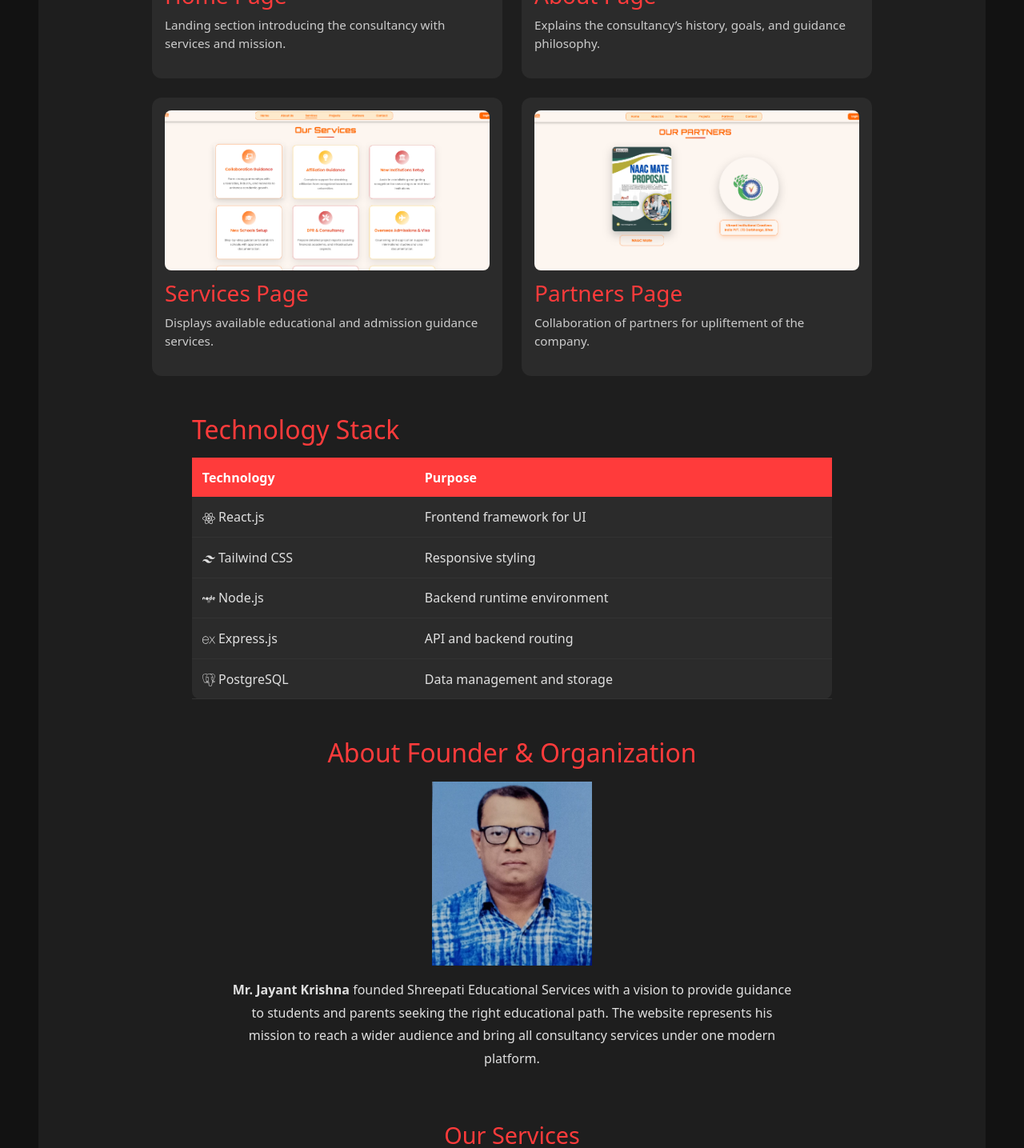
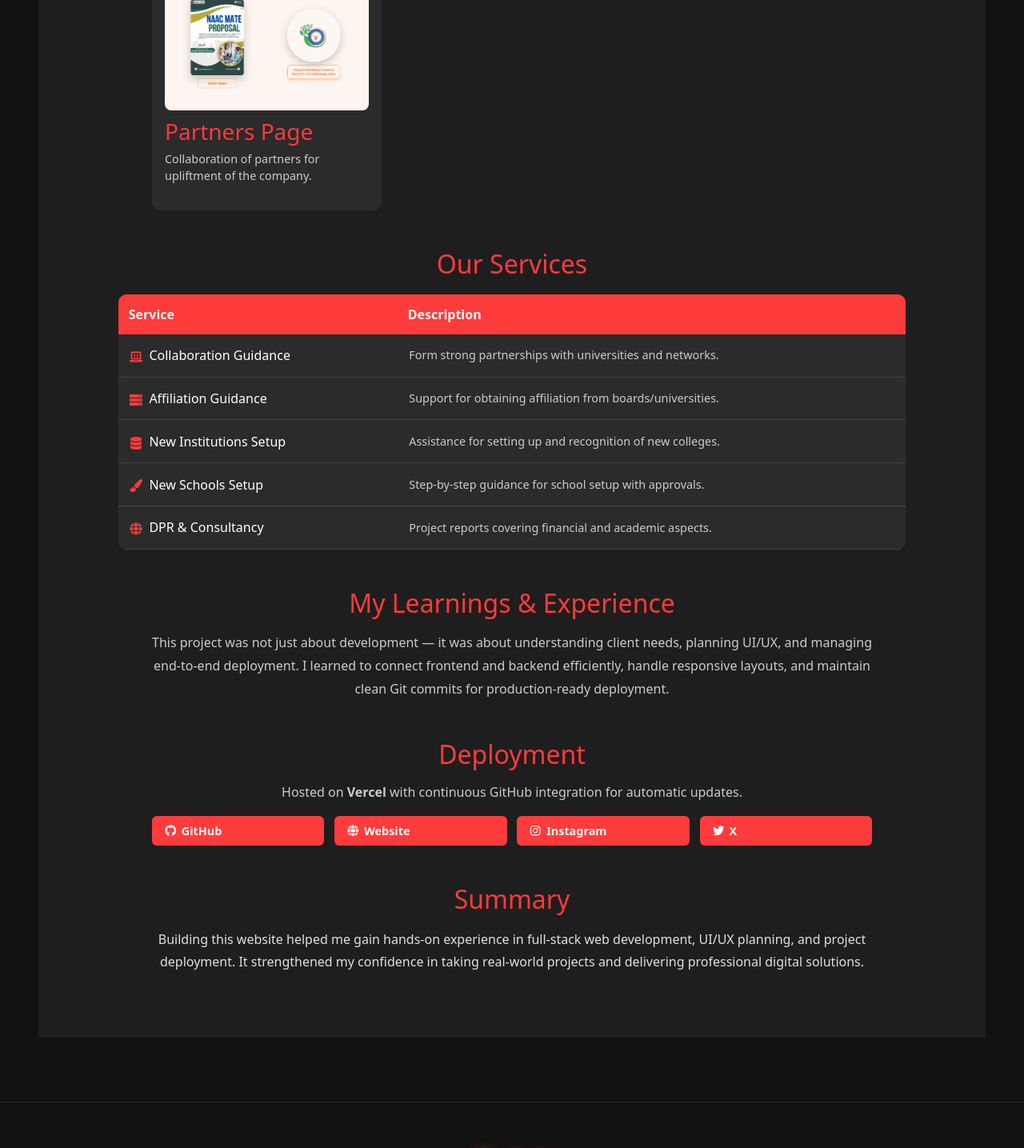
Before and after one commit to Vibhav11Krishna/Personal-Portfolio, a React (Vite) app: page /seswebsite in a window 1280 px wide. Shown: the part 1140-2575 px from the top of the page at 80% size. Built offline with nearby package versions, Linux system fonts and the light colour scheme.

Commit message:
Updated SesWebsitePage with full alignment and design improvements

```diff
--- a/src/pages/SesWebsitePage.jsx
+++ b/src/pages/SesWebsitePage.jsx
@@ -25,60 +25,50 @@ import coursesImg from "../assets/services.png";
 import contactImg from "../assets/partners.png";
 import founderImg from "../assets/founder.jpg";
 
-// --- Styles ---
-const tableStyle = {
-  width: "100%",
-  borderCollapse: "collapse",
-  background: "#2b2b2b",
-  borderRadius: "10px",
-};
-const tableHeader = { padding: "0.8rem", textAlign: "left", fontWeight: "bold" };
-const tableCell = { padding: "0.8rem", borderBottom: "1px solid #333" };
+// Common styles
 const linkStyle = {
   display: "inline-flex",
   alignItems: "center",
-  gap: "0.5rem",
-  padding: "0.6rem 1.2rem",
+  gap: "0.4rem",
+  padding: "0.5rem 1rem",
   background: "#FF3B3B",
   color: "#fff",
-  borderRadius: "8px",
+  borderRadius: "6px",
   fontWeight: "600",
   textDecoration: "none",
+  fontSize: "0.9rem",
   transition: "all 0.3s ease",
 };
 
-// --- Glow Function ---
 const handleGlow = (e, isHover) => {
   e.currentTarget.style.transform = isHover ? "scale(1.05)" : "scale(1)";
-  e.currentTarget.style.boxShadow = isHover ? "0 0 15px #FF3B3B" : "none";
+  e.currentTarget.style.boxShadow = isHover ? "0 0 10px #FF3B3B" : "none";
 };
 
-// --- Project Overview Data ---
-const projectOverview = [
-  { img: homepageImg, title: "Home Page", desc: "Landing section introducing the consultancy with services and mission." },
-  { img: aboutImg, title: "About Page", desc: "Explains the consultancy’s history, goals, and guidance philosophy." },
-  { img: coursesImg, title: "Services Page", desc: "Displays available educational and admission guidance services." },
-  { img: contactImg, title: "Partners Page", desc: "Collaboration of partners for upliftement of the company." },
-];
+const SesWebsitePage = () => {
+  const projectOverview = [
+    { img: homepageImg, title: "Home Page", desc: "Landing section introducing the consultancy with services and mission." },
+    { img: aboutImg, title: "About Page", desc: "Explains the consultancy’s history, goals, and guidance philosophy." },
+    { img: coursesImg, title: "Services Page", desc: "Displays available educational and admission guidance services." },
+    { img: contactImg, title: "Partners Page", desc: "Collaboration of partners for upliftment of the company." },
+  ];
 
-const SesWebsitePage = () => {
   return (
-    <section style={{ background: "#1E1E1E", color: "#E0E0E0", padding: "4rem 2rem" }}>
-
+    <section style={{ background: "#1E1E1E", color: "#E0E0E0", padding: "3rem 1.5rem" }}>
       {/* Header */}
       <div style={{ textAlign: "center", marginBottom: "3rem" }}>
         <img
           src={websiteImg}
           alt="Shreepati Educational Services"
           style={{
-            width: "310px",
-            height: "190px",
-            objectFit: "cover",
+            width: "280px",
+            height: "auto",
+            objectFit: "contain",
             borderRadius: "12px",
             marginBottom: "1rem",
           }}
         />
-        <h1 style={{ color: "#FF3B3B", fontSize: "2.5rem", marginBottom: "1rem" }}>
+        <h1 style={{ color: "#FF3B3B", fontSize: "2rem", marginBottom: "1rem" }}>
           Shreepati Educational Services Website
         </h1>
         <p style={{ fontSize: "1rem", color: "#ccc", maxWidth: "800px", margin: "0 auto" }}>
@@ -88,27 +78,14 @@ const SesWebsitePage = () => {
         </p>
       </div>
 
-      {/* Project Overview */}
-      <div style={{ maxWidth: "900px", margin: "0 auto 3rem" }}>
-        <h2 style={{ color: "#FF3B3B", marginBottom: "1rem" }}>Project Overview</h2>
-        <p style={{ lineHeight: "1.8", marginBottom: "1rem" }}>
-          This project was a personal milestone — creating a professional consultancy website for my father’s business.
-          It represents both a technical learning experience and a meaningful contribution to his consultancy.
-        </p>
-        <p style={{ lineHeight: "1.8" }}>
-          The goal was to design a responsive and dynamic platform where students and parents can easily access
-          course details, services, and contact information — all within a seamless, modern interface.
-        </p>
-      </div>
-
       {/* Website Pages */}
       <div style={{ maxWidth: "900px", margin: "0 auto 3rem" }}>
         <h2 style={{ color: "#FF3B3B", marginBottom: "1rem" }}>Website Pages</h2>
         <div
           style={{
             display: "grid",
-            gridTemplateColumns: "repeat(auto-fit, minmax(300px, 1fr))",
-            gap: "1.5rem",
+            gridTemplateColumns: "repeat(auto-fit, minmax(260px, 1fr))",
+            gap: "1.2rem",
           }}
         >
           {projectOverview.map((page, idx) => (
@@ -116,12 +93,12 @@ const SesWebsitePage = () => {
               key={idx}
               style={{
                 background: "#2b2b2b",
-                borderRadius: "12px",
+                borderRadius: "10px",
                 padding: "1rem",
                 transition: "transform 0.3s ease, box-shadow 0.3s ease",
               }}
               onMouseOver={(e) =>
-                (e.currentTarget.style.transform = "translateY(-6px) scale(1.02)")
+                (e.currentTarget.style.transform = "translateY(-5px) scale(1.02)")
               }
               onMouseOut={(e) => (e.currentTarget.style.transform = "none")}
             >
@@ -130,112 +107,37 @@ const SesWebsitePage = () => {
                 alt={page.title}
                 style={{
                   width: "100%",
-                  height: "200px",
+                  height: "180px",
                   objectFit: "cover",
                   borderRadius: "8px",
-                  marginBottom: "0.8rem",
+                  marginBottom: "0.6rem",
                 }}
               />
-              <h3 style={{ color: "#FF3B3B", marginBottom: "0.5rem" }}>{page.title}</h3>
-              <p style={{ fontSize: "0.95rem", color: "#ccc" }}>{page.desc}</p>
+              <h3 style={{ color: "#FF3B3B", marginBottom: "0.4rem" }}>{page.title}</h3>
+              <p style={{ fontSize: "0.9rem", color: "#ccc" }}>{page.desc}</p>
             </div>
           ))}
         </div>
       </div>
 
-      {/* Technology Stack */}
-      <div style={{ maxWidth: "800px", margin: "0 auto 3rem" }}>
-        <h2 style={{ color: "#FF3B3B", marginBottom: "1rem" }}>Technology Stack</h2>
-        <table style={tableStyle}>
-          <thead>
-            <tr style={{ background: "#FF3B3B", color: "#fff" }}>
-              <th style={tableHeader}>Technology</th>
-              <th style={tableHeader}>Purpose</th>
-            </tr>
-          </thead>
-          <tbody>
-            <tr><td style={tableCell}><FaReact /> React.js</td><td style={tableCell}>Frontend framework for UI</td></tr>
-            <tr><td style={tableCell}><SiTailwindcss /> Tailwind CSS</td><td style={tableCell}>Responsive styling</td></tr>
-            <tr><td style={tableCell}><FaNode /> Node.js</td><td style={tableCell}>Backend runtime environment</td></tr>
-            <tr><td style={tableCell}><SiExpress /> Express.js</td><td style={tableCell}>API and backend routing</td></tr>
-            <tr><td style={tableCell}><SiPostgresql /> PostgreSQL</td><td style={tableCell}>Data management and storage</td></tr>
-          </tbody>
-        </table>
-      </div>
-
-      {/* Founder Section */}
-      <div style={{ maxWidth: "900px", margin: "0 auto 3rem", textAlign: "center" }}>
-        <h2 style={{ color: "#FF3B3B", marginBottom: "1rem" }}>About Founder & Organization</h2>
-        <img
-          src={founderImg}
-          alt="Founder"
-          style={{
-            width: "200px",
-            height: "230px",
-            objectFit: "cover",
-            marginBottom: "1rem",
-          }}
-        />
-        <p style={{ color: "#E0E0E0", maxWidth: "700px", margin: "0 auto", lineHeight: "1.8" }}>
-          <strong>Mr. Jayant Krishna</strong> founded Shreepati Educational Services
-           with a vision to provide guidance to students and parents seeking the right educational path.
-          The website represents his mission to reach a wider audience and bring all consultancy services
-          under one modern platform.
-        </p>
-      </div>
-
-      {/* Services Section */}
-      <div
-        style={{
-          maxWidth: "1000px",
-          margin: "0 auto 3rem",
-          padding: "1rem",
-        }}
-      >
-        <h2
-          style={{
-            color: "#FF3B3B",
-            marginBottom: "1.5rem",
-            textAlign: "center",
-            fontSize: "1.8rem",
-          }}
-        >
-          Our Services
-        </h2>
-
-        <div
-          style={{
-            overflowX: "auto",
-            borderRadius: "10px",
-            boxShadow: "0 0 15px rgba(255, 59, 59, 0.1)",
-          }}
-        >
-          <table
-            style={{
-              width: "100%",
-              borderCollapse: "collapse",
-              background: "#2b2b2b",
-              borderRadius: "10px",
-            }}
-          >
+      {/* Services Table */}
+      <div style={{ maxWidth: "1000px", margin: "0 auto 3rem", padding: "0 0.5rem" }}>
+        <h2 style={{ color: "#FF3B3B", marginBottom: "1.2rem", textAlign: "center" }}>Our Services</h2>
+        <div style={{ overflowX: "auto", borderRadius: "10px" }}>
+          <table style={{ width: "100%", borderCollapse: "collapse", background: "#2b2b2b" }}>
             <thead>
               <tr style={{ background: "#FF3B3B", color: "#fff", textAlign: "left" }}>
-                <th style={{ padding: "1rem", fontWeight: "700", width: "35%", fontSize: "1rem" }}>Service</th>
-                <th style={{ padding: "1rem", fontWeight: "700", fontSize: "1rem" }}>Description</th>
+                <th style={{ padding: "0.8rem" }}>Service</th>
+                <th style={{ padding: "0.8rem" }}>Description</th>
               </tr>
             </thead>
             <tbody>
               {[
-                { icon: <FaLaptopCode />, title: "Collaboration Guidance", desc: "Form strong partnerships with universities, industry, and networks to enhance academic growth." },
-                { icon: <FaServer />, title: "Affiliation Guidance", desc: "Complete support for obtaining affiliation from recognized boards and universities." },
-                { icon: <FaDatabase />, title: "New Institutions Setup", desc: "Assist in establishing and getting recognition for new colleges or mid-level institutions." },
-                { icon: <FaPaintBrush />, title: "New Schools Setup", desc: "Step-by-step guidance to establish schools with approvals and documentation." },
-                { icon: <FaGlobe />, title: "DPR & Consultancy", desc: "Prepare detailed project reports covering financial, academic, and infrastructure aspects." },
-                { icon: <FaMobileAlt />, title: "Overseas Admissions & Visa", desc: "Counseling and application support for international studies and visa documentation." },
-                { icon: <FaCloud />, title: "Educational Loans & HR", desc: "Consultation for securing loans and streamlining HR for institutions." },
-                { icon: <FaUsers />, title: "Domestic Admission Counseling", desc: "Guide students across India in selecting the right courses and institutions." },
-                { icon: <FaUserTie />, title: "Accreditation Assistance", desc: "Help institutions achieve national and international accreditation efficiently." },
-                { icon: <FaChartLine />, title: "Data & Document Management", desc: "Customized solutions for managing institutional data, libraries, and documents." },
+                { icon: <FaLaptopCode />, title: "Collaboration Guidance", desc: "Form strong partnerships with universities and networks." },
+                { icon: <FaServer />, title: "Affiliation Guidance", desc: "Support for obtaining affiliation from boards/universities." },
+                { icon: <FaDatabase />, title: "New Institutions Setup", desc: "Assistance for setting up and recognition of new colleges." },
+                { icon: <FaPaintBrush />, title: "New Schools Setup", desc: "Step-by-step guidance for school setup with approvals." },
+                { icon: <FaGlobe />, title: "DPR & Consultancy", desc: "Project reports covering financial and academic aspects." },
               ].map((service, idx) => (
                 <tr
                   key={idx}
@@ -246,11 +148,11 @@ const SesWebsitePage = () => {
                   onMouseEnter={(e) => (e.currentTarget.style.background = "rgba(255,59,59,0.1)")}
                   onMouseLeave={(e) => (e.currentTarget.style.background = "none")}
                 >
-                  <td style={{ padding: "1rem", display: "flex", alignItems: "center", gap: "0.6rem", color: "#fff", fontWeight: "600" }}>
-                    <span style={{ color: "#FF3B3B", fontSize: "1.2rem" }}>{service.icon}</span>
+                  <td style={{ padding: "0.9rem", display: "flex", alignItems: "center", gap: "0.5rem", color: "#fff" }}>
+                    <span style={{ color: "#FF3B3B" }}>{service.icon}</span>
                     {service.title}
                   </td>
-                  <td style={{ padding: "1rem", color: "#ccc", lineHeight: "1.6" }}>{service.desc}</td>
+                  <td style={{ padding: "0.9rem", color: "#ccc", fontSize: "0.9rem" }}>{service.desc}</td>
                 </tr>
               ))}
             </tbody>
@@ -258,47 +160,69 @@ const SesWebsitePage = () => {
         </div>
       </div>
 
-      {/* Deployment */}
+      {/* My Learnings Section */}
+      <div style={{ maxWidth: "900px", margin: "0 auto 3rem", textAlign: "center" }}>
+        <h2 style={{ color: "#FF3B3B", marginBottom: "1rem" }}>My Learnings & Experience</h2>
+        <p style={{ lineHeight: "1.8", color: "#ccc", marginBottom: "1rem" }}>
+          This project was not just about development — it was about understanding client needs,
+          planning UI/UX, and managing end-to-end deployment. I learned to connect frontend and backend efficiently,
+          handle responsive layouts, and maintain clean Git commits for production-ready deployment.
+        </p>
+      </div>
+
+      {/* Deployment Links */}
       <div style={{ maxWidth: "900px", margin: "0 auto 3rem", textAlign: "center" }}>
         <h2 style={{ color: "#FF3B3B", marginBottom: "1rem" }}>Deployment</h2>
-        <p style={{ lineHeight: "1.8", marginBottom: "1rem" }}>
-          Hosted on <strong>Vercel</strong> with continuous deployment from GitHub for faster updates and scalability.
+        <p style={{ lineHeight: "1.6", marginBottom: "1rem", color: "#ccc" }}>
+          Hosted on <strong>Vercel</strong> with continuous GitHub integration for automatic updates.
         </p>
-
-        <div style={{ display: "grid", gridTemplateColumns: "repeat(2, auto)", gap: "1rem", justifyContent: "center" }}>
-          <a href="https://github.com/Vibhav11Krishna/Shreepati-Educational-Services" target="_blank" rel="noopener noreferrer" style={linkStyle}
-             onMouseEnter={(e) => handleGlow(e, true)} onMouseLeave={(e) => handleGlow(e, false)}>
+        <div
+          style={{
+            display: "grid",
+            gridTemplateColumns: "repeat(auto-fit, minmax(130px, 1fr))",
+            gap: "0.8rem",
+            justifyContent: "center",
+          }}
+        >
+          <a href="https://github.com/Vibhav11Krishna/Shreepati-Educational-Services" target="_blank" rel="noopener noreferrer"
+            style={linkStyle} onMouseEnter={(e) => handleGlow(e, true)} onMouseLeave={(e) => handleGlow(e, false)}>
             <FaGithub /> GitHub
           </a>
-          <a href="https://shreepati-educational-services-a35b.vercel.app/" target="_blank" rel="noopener noreferrer" style={linkStyle}
-             onMouseEnter={(e) => handleGlow(e, true)} onMouseLeave={(e) => handleGlow(e, false)}>
-            <FaGlobe /> View Website
+          <a href="https://shreepati-educational-services-a35b.vercel.app/" target="_blank" rel="noopener noreferrer"
+            style={linkStyle} onMouseEnter={(e) => handleGlow(e, true)} onMouseLeave={(e) => handleGlow(e, false)}>
+            <FaGlobe /> Website
           </a>
-          <a href="https://www.instagram.com/ses_consultancy?igsh=d2I5dmN5ZmIwcm00" target="_blank" rel="noopener noreferrer" style={linkStyle}
-             onMouseEnter={(e) => handleGlow(e, true)} onMouseLeave={(e) => handleGlow(e, false)}>
+          <a href="https://www.instagram.com/ses_consultancy" target="_blank" rel="noopener noreferrer"
+            style={linkStyle} onMouseEnter={(e) => handleGlow(e, true)} onMouseLeave={(e) => handleGlow(e, false)}>
             <FaInstagram /> Instagram
           </a>
-          <a href="https://x.com/SES_Consultancy" target="_blank" rel="noopener noreferrer" style={linkStyle}
-             onMouseEnter={(e) => handleGlow(e, true)} onMouseLeave={(e) => handleGlow(e, false)}>
-            <FaTwitter /> X (Twitter)
+          <a href="https://x.com/SES_Consultancy" target="_blank" rel="noopener noreferrer"
+            style={linkStyle} onMouseEnter={(e) => handleGlow(e, true)} onMouseLeave={(e) => handleGlow(e, false)}>
+            <FaTwitter /> X
           </a>
         </div>
       </div>
 
       {/* Summary */}
-      <div style={{ maxWidth: "900px", margin: "0 auto 4rem" }}>
-        <h2 style={{ color: "#FF3B3B", marginBottom: "1rem", textAlign: "center" }}>Summary & Key Learnings</h2>
-        <p style={{ lineHeight: "1.8", color: "#E0E0E0", marginBottom: "1rem" }}>
-          Developing this consultancy website was a complete end-to-end experience that combined design thinking, full-stack development, and deployment.
+      <div style={{ maxWidth: "900px", margin: "0 auto 2rem", textAlign: "center" }}>
+        <h2 style={{ color: "#FF3B3B", marginBottom: "1rem" }}>Summary</h2>
+        <p style={{ lineHeight: "1.8", color: "#E0E0E0" }}>
+          Building this website helped me gain hands-on experience in full-stack web development, UI/UX planning,
+          and project deployment. It strengthened my confidence in taking real-world projects and delivering
+          professional digital solutions.
         </p>
-        <ul style={{ lineHeight: "1.8", color: "#ccc", listStyle: "none", padding: 0 }}>
-          <li>⚡ Learned how to structure a full React project efficiently.</li>
-          <li>⚡ Improved backend API setup and database design skills.</li>
-          <li>⚡ Gained experience with responsive UI and accessibility.</li>
-          <li>⚡ Understood client communication and project deployment.</li>
-          <li>⚡ Learned to manage version control and collaboration via GitHub.</li>
-        </ul>
       </div>
+
+      {/* Responsive Styling */}
+      <style>
+        {`
+          @media (max-width: 600px) {
+            h1 { font-size: 1.5rem !important; }
+            h2 { font-size: 1.2rem !important; }
+            table td, table th { font-size: 0.85rem !important; }
+          }
+        `}
+      </style>
     </section>
   );
 };
```
